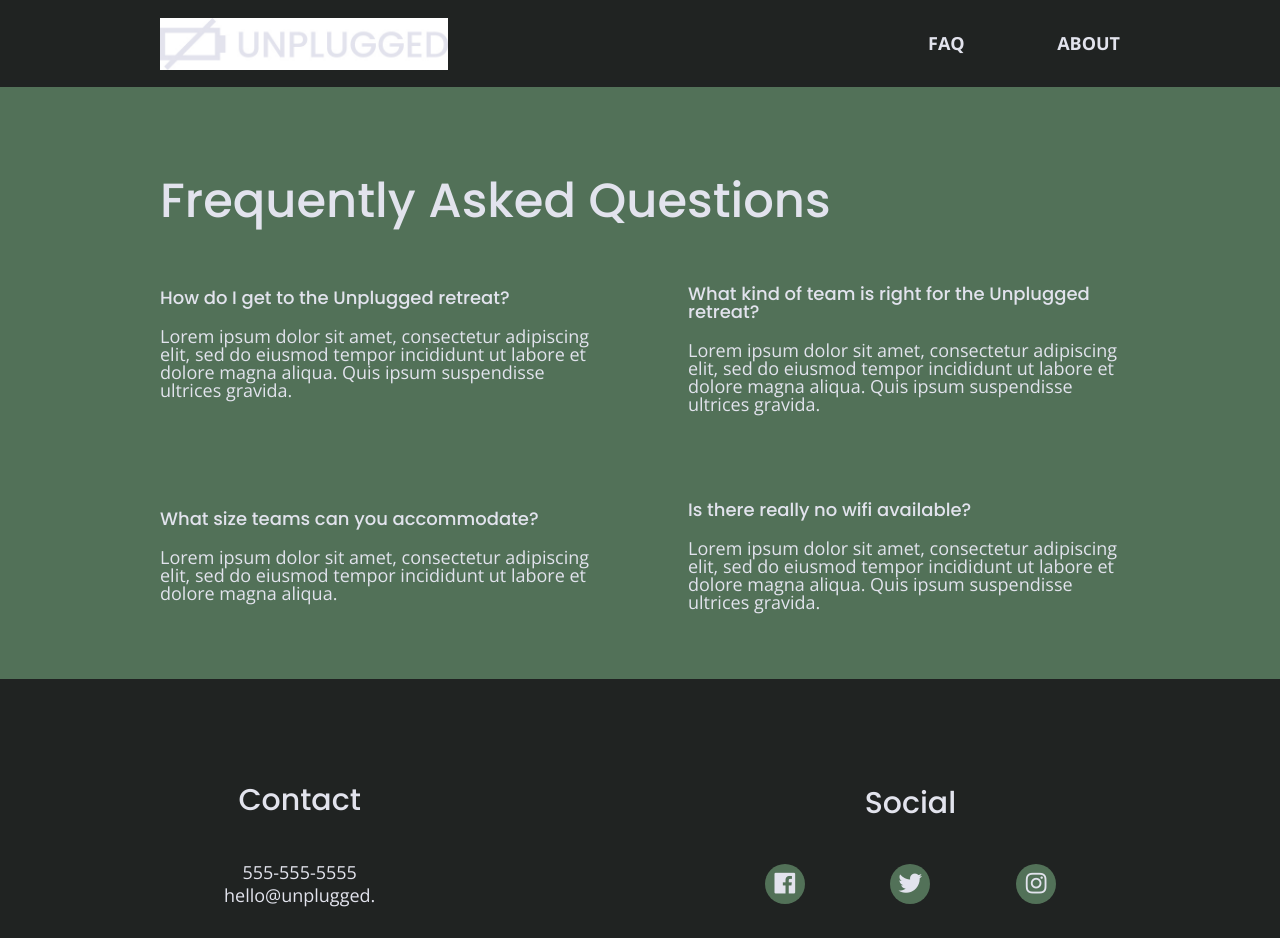
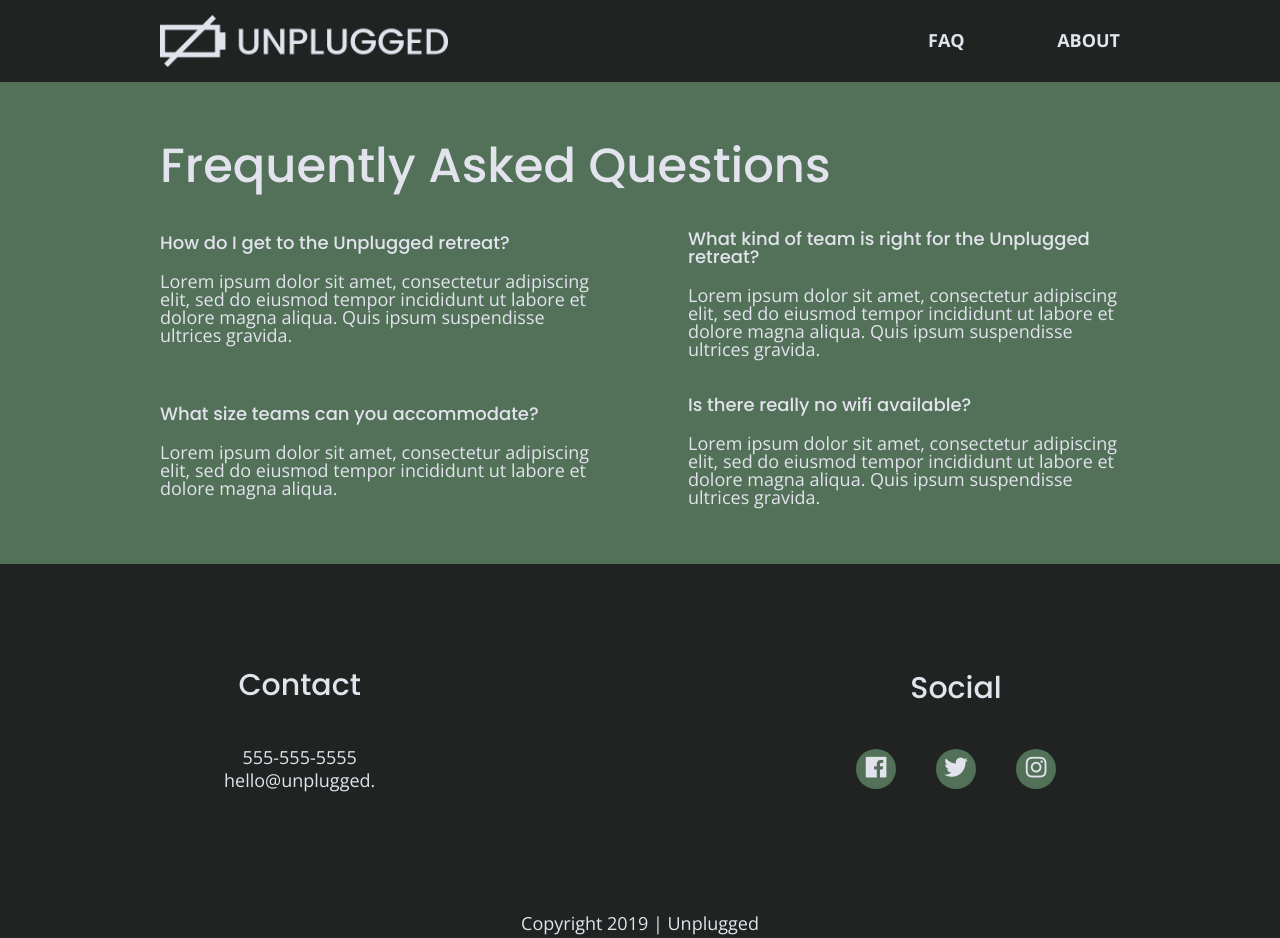
Before and after one commit to AnnieCat73/Unplugged-Retreat, a website: page faq/index.html in a window 1280 px wide. Shown: the top 938 px of the page. Drawn offline with nearby package versions, Linux system fonts and the light colour scheme.

Commit message:
Finished CSS code added

```diff
--- a/css/main.css
+++ b/css/main.css
@@ -104,6 +104,8 @@
    ul,
    ol {
      list-style-type: none;
+     margin: 0;
+     padding: 0;
      /*font-size: 1.125em;
      color: #e2e3ed;
      font-weight: bold;
@@ -192,13 +194,15 @@
     }
 
    header figure {
-     width: 55%;
+     width:60%;
      display: flex;
      justify-content: center;
      align-items: center;
      flex-flow: row wrap;
 
     }
+
+
 
    .header-divider {
      background: #3a3a3a;
@@ -215,8 +219,6 @@
      justify-content: space-around;
      align-items: center;
      flex-flow: row wrap;
-
-
    }
 
    header nav ul {
@@ -224,7 +226,6 @@
      justify-content: space-around;
      width: 100%;
      padding-left: 0;
-
     }
 
    header nav ul li {
@@ -240,9 +241,16 @@
      margin: 0;
     }
 
+    footer .footer-content {
+      flex: display;
+      flex-flow: row wrap;
+      justify-content: center;
+      align-items: center;
+    }
+
     footer .content-wrapper {
       width: 55%;
-      margin: 50px 0;  /* could have something wrong with html code here/could be .footer-content instead of content-wrapper*/
+      margin: 50px 0;
     }
 
 
@@ -251,15 +259,11 @@
       margin-bottom: 50px;
     }
 
-   footer .social-icons {
-     display: flex;
-     justify-content: space-around;
-     align-items: center;
-   }
+
 
    footer .social-icons  {
      display: flex;
-     justify-content: space-between;
+     justify-content: space-around;
      align-items: center;
     }
 
@@ -687,6 +691,10 @@
        width: 62%;
      }
 
+     .features i {
+       margin-bottom: 30px;
+     }
+
      /* Reviews */
 
      .reviews article {
@@ -715,10 +723,9 @@
      footer .content-wrapper {
        width: 65%;
        margin: 100px 0;
-
       }
 
-     .footer-content {
+     footer .footer-content {
        display: flex;
        justify-content: space-between;
        align-items: center;
@@ -741,17 +748,20 @@
        line-height: 1.285;
       }
 
+     footer .social-icons {
+       width: 12.5em;
+       justify-content: space-between;
+      }
+
      footer .copyright {
        width: 100%;
-       display: flex; /* not included in Skillcrush code*/
+       display: flex;
        justify-content: center;
       }
 
-     footer .social {
-      width: 35%;
-    }
 
-     footer .social h4 {  /*changed from Skillcrush code plus footer . contact h4 below*/
+
+     footer .social h4 {
       margin-top: 0;
       }
 
@@ -759,11 +769,8 @@
       margin-top: 40px;
       }
 
-    footer .social-icons  {
-      display: flex;
-      justify-content: space-between;
-      align-items: center;
-    }
+
+
 
      /*----- About page ------------*/
 
@@ -813,14 +820,19 @@
      /* ------ FAQ page ---------*/
 
      .faq .content-wrapper {
+       margin: 0;
        justify-content: space-between;
+       padding-bottom: 40px;
       }
 
      .faq-content {
+       margin: 0;
        flex-basis: 45%;
       }
 
      .faq h2 {
+       margin-bottom: 20px;
+       padding-top: 20px;
        width: 100%;
       }
 
@@ -870,6 +882,10 @@
        font-size: 3.75em;
       }
 
+     .hero-area .content-wrapper h1 {
+       margin-top: 50px;
+      }
+
      /* Aside */
 
      aside .content-wrapper {
@@ -892,7 +908,16 @@
       }
 
      .features article {
-       flex-basis: 33%;
+      display: flex;
+      justify-content: center;
+      align-items: center;
+      flex-flow: column wrap;
+      }
+
+
+
+      .features article {
+       flex-basis:33%;
       }
 
      /* Reviews */
@@ -910,7 +935,7 @@
       }
 
      footer .social h4 {
-       margin-top: 0;   /*changed from Skillcrush code plus footer . contact h4 below*/
+       margin-top: 0;
       }
 
      footer .contact h4 {
@@ -928,8 +953,8 @@
        flex-flow: row wrap;
       }
 
-     .mission h2,
-     .contact-section .content-wrapper h2 {
+     .mission h2
+     /*.contact-section.content-wrapper h2*/ {
        width: 95%;
        font-size: 3em;
       }
@@ -943,6 +968,13 @@
        justify-content: space-between;
        flex-flow: row wrap;
       }
+
+      .contact-section .content-wrapper h2 {
+       width: 95%;
+
+      }
+
+
 
      .contact-content h4 {
        font-size: 1.875em;
@@ -961,6 +993,7 @@
         font-size: 1.125em;
         line-height: 1;
       }
+
     }
 
 
--- a/faq/index.html
+++ b/faq/index.html
@@ -36,7 +36,7 @@
     <div class="content-wrapper">
       <figure>
         <a href="#">
-          <img src="../img/unpluggedlogo.jpg" alt="unplugged logo">
+          <img src="../img/unpluggedlogo.png" alt="unplugged logo">
         </a>
       </figure>
       <div class="header-divider"></div>
```
Also changed, not shown: about/index.html (+1 -1 lines), index.html (+1 -1 lines), img/unpluggedlogo.png (added). Lines whose indentation alone changed are shown as unchanged.
